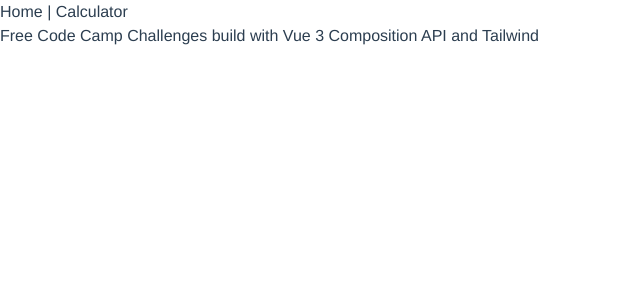
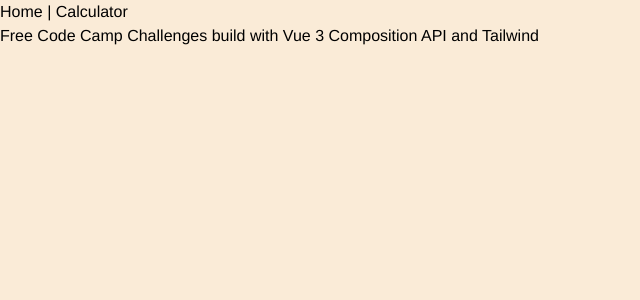
Before and after one commit to Uvacoder/fcc-front-end-libs-challenge-vue, a Vue app: page / in a window 1280 px wide. Shown: the top 300 px of the page, without its empty margins (0-640 px from the left). Built offline with nearby package versions, Linux system fonts and the light colour scheme.

Commit message:
Very small css globals

```diff
--- a/src/App.vue
+++ b/src/App.vue
@@ -18,6 +18,7 @@
   font-family: Avenir, Helvetica, Arial, sans-serif;
   -webkit-font-smoothing: antialiased;
   -moz-osx-font-smoothing: grayscale;
-  color: #2c3e50;
+  height: 100vh;
+  background-color: antiquewhite;
 }
 </style>
```
